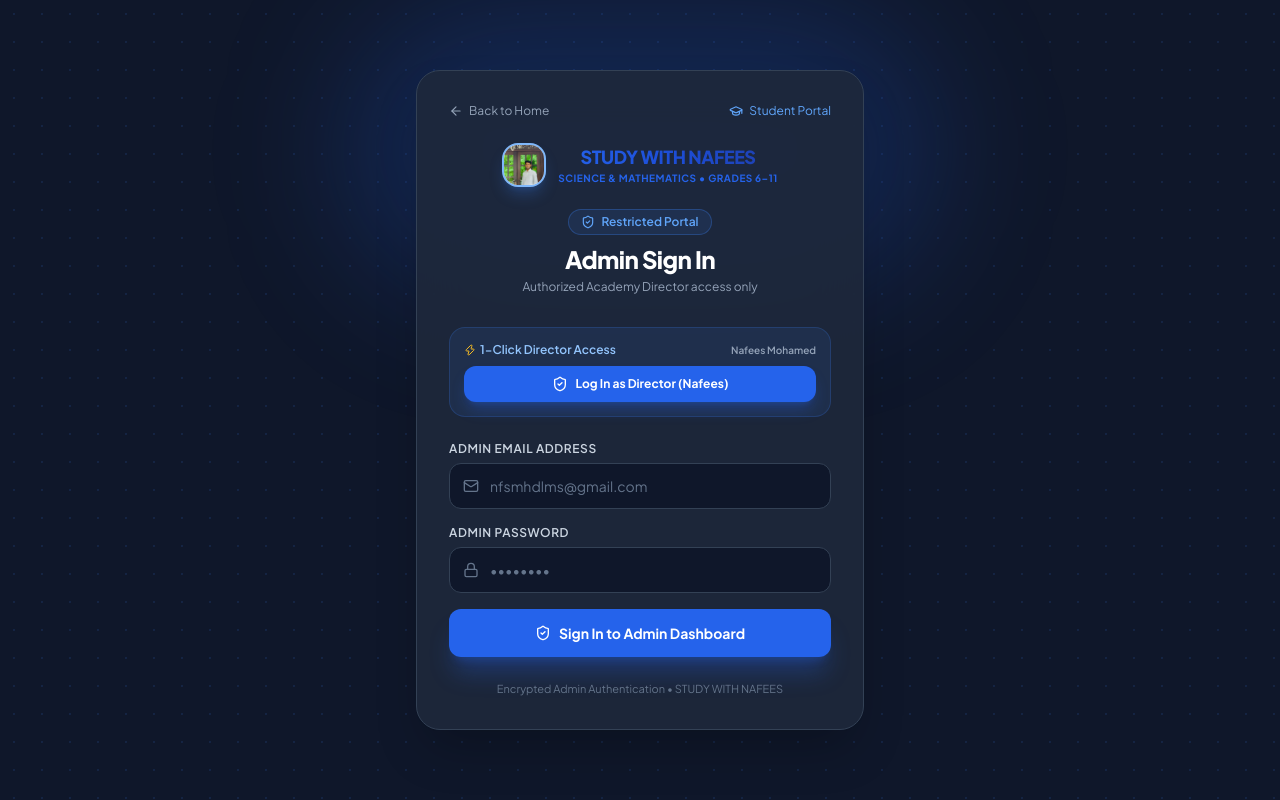
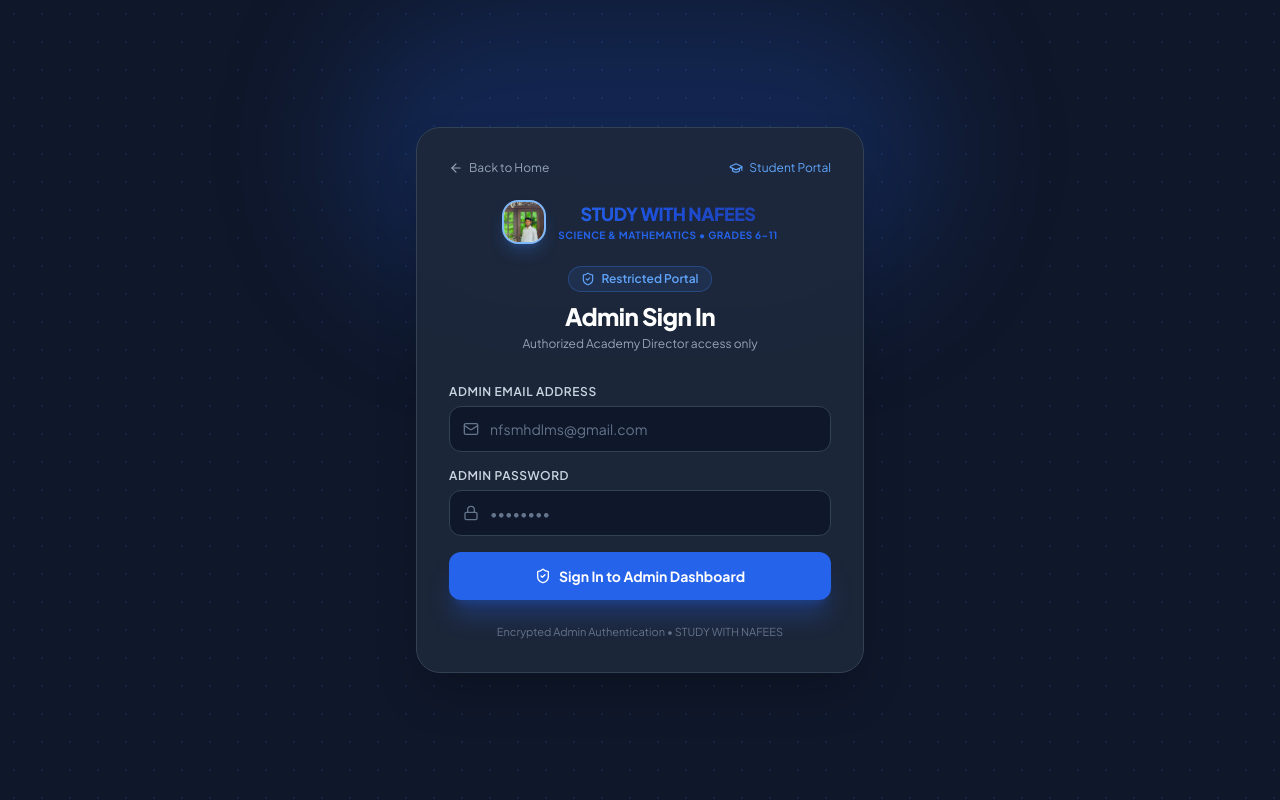
Before and after one commit to abdhulhakeem4720-wq/Nafees-student-lms, a Next.js app: page /admin/login in a window 1280 px wide. Built offline with nearby package versions, Linux system fonts and the light colour scheme.

Commit message:
security: remove 1-click director quick login button from admin login page

```diff
--- a/app/admin/login/page.tsx
+++ b/app/admin/login/page.tsx
@@ -5,7 +5,7 @@ import { useRouter } from "next/navigation";
 import Link from "next/link";
 import { StudyStore } from "@/lib/store";
 import Logo from "@/components/Logo";
-import { ShieldCheck, GraduationCap, ArrowLeft, Zap, AlertCircle, Lock, Mail } from "lucide-react";
+import { ShieldCheck, GraduationCap, ArrowLeft, AlertCircle, Lock, Mail } from "lucide-react";
 
 export default function AdminLoginPage() {
   const router = useRouter();
@@ -14,15 +14,6 @@ export default function AdminLoginPage() {
   const [password, setPassword] = useState("");
   const [error, setError] = useState<string | null>(null);
   const [loading, setLoading] = useState(false);
-
-  function handleDemoAdminLogin() {
-    setLoading(true);
-    setError(null);
-    setTimeout(() => {
-      StudyStore.loginDemo("admin");
-      window.location.href = "/admin";
-    }, 400);
-  }
 
   async function handleSubmit(e: React.FormEvent) {
     e.preventDefault();
@@ -74,26 +65,6 @@ export default function AdminLoginPage() {
           </div>
           <h1 className="text-2xl font-extrabold text-white tracking-tight">Admin Sign In</h1>
           <p className="text-slate-400 text-xs mt-1">Authorized Academy Director access only</p>
-        </div>
-
-        {/* Quick Admin Demo Button */}
-        <div className="mb-6 p-3.5 rounded-2xl bg-blue-500/10 border border-blue-500/20">
-          <div className="flex items-center justify-between mb-2 text-xs text-blue-300 font-semibold">
-            <span className="inline-flex items-center gap-1">
-              <Zap className="w-3 h-3 text-amber-400" />
-              1-Click Director Access
-            </span>
-            <span className="text-[10px] text-slate-400">Nafees Mohamed</span>
-          </div>
-          <button
-            type="button"
-            onClick={handleDemoAdminLogin}
-            disabled={loading}
-            className="w-full py-2.5 rounded-xl bg-blue-600 hover:bg-blue-500 text-white font-bold text-xs shadow-lg shadow-blue-600/30 transition inline-flex items-center justify-center gap-2"
-          >
-            <ShieldCheck className="w-4 h-4" />
-            Log In as Director (Nafees)
-          </button>
         </div>
 
         <form onSubmit={handleSubmit} className="space-y-4">
```
